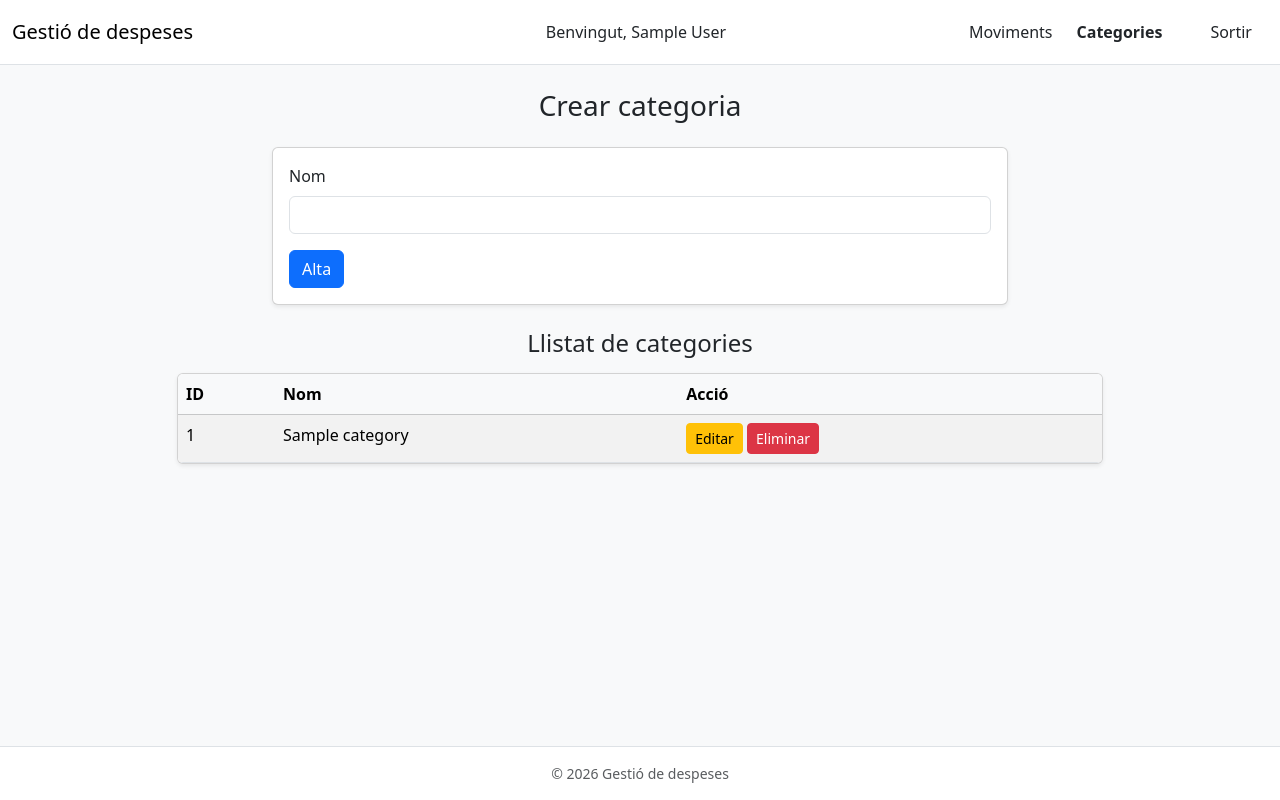
After one commit to RogerKeliu/DespesesGestio-Git, a PHP site: page /gestioCategories.php in a window 1280 px wide. The commit adds this page. Run offline with PHP 8.4, Linux system fonts and the light colour scheme; the visitor is signed in with stand-in values (Sample User, id 1); tables that the repository leaves empty or names only in its code hold one stand-in row (values such as "Sample post").

Commit message:
Crud Categories

```diff
--- /dev/null
+++ b/public/gestioCategories.php
@@ -0,0 +1,190 @@
+<?php
+declare(strict_types=1);
+
+session_start();
+
+require_once __DIR__ . '/objectes/Autenticacio.php';
+require_once __DIR__ . '/objectes/Categoria.php';
+
+Autenticacio::requerirAdmin();
+
+/** Redirecció després de POST (evita reenviament del formulari). */
+function redirigirAmbMissatge(string $missatge): never
+{
+    header('Location: gestioCategories.php?msg=' . rawurlencode($missatge));
+    exit;
+}
+
+if ($_SERVER['REQUEST_METHOD'] === 'POST') {
+    if (isset($_POST['alta'])) {
+        $nom = trim((string) ($_POST['nom'] ?? ''));
+        if ($nom === '') {
+            redirigirAmbMissatge('nom_buit');
+        }
+        try {
+            $categoria = new Categoria();
+            $categoria->nom = $nom;
+            $categoria->registrar();
+            redirigirAmbMissatge('alta_ok');
+        } catch (PDOException) {
+            redirigirAmbMissatge('nom_duplicat');
+        }
+    } elseif (isset($_POST['desar'])) {
+        $id = (int) ($_POST['id'] ?? 0);
+        $nom = trim((string) ($_POST['nom'] ?? ''));
+        if ($id < 1 || $nom === '') {
+            redirigirAmbMissatge('desar_error');
+        }
+        try {
+            $categoria = new Categoria();
+            $categoria->id = $id;
+            $categoria->nom = $nom;
+            $categoria->actualitzar();
+            redirigirAmbMissatge('desar_ok');
+        } catch (PDOException) {
+            redirigirAmbMissatge('nom_duplicat');
+        }
+    }
+}
+
+if (isset($_GET['accio'], $_GET['id']) && $_GET['accio'] === 'eliminar') {
+    $idElim = (int) $_GET['id'];
+    if ($idElim < 1) {
+        redirigirAmbMissatge('eliminar_error');
+    }
+    try {
+        $categoria = new Categoria();
+        $categoria->id = $idElim;
+        $categoria->eliminar();
+        redirigirAmbMissatge('eliminar_ok');
+    } catch (PDOException $e) {
+        $msg = $e->getMessage();
+        if (str_contains($msg, '1451') || str_contains($msg, 'Integrity constraint')) {
+            redirigirAmbMissatge('eliminar_fk');
+        }
+        redirigirAmbMissatge('eliminar_error');
+    }
+}
+
+$titolPagina = 'Gestió de categories — Gestió de despeses';
+$plantillaSeccio = 'categories';
+require __DIR__ . '/inclou/header.php';
+
+$missatgeClau = isset($_GET['msg']) ? (string) $_GET['msg'] : null;
+$textosMissatge = [
+    'alta_ok' => ['success', "La categoria s'ha creat correctament."],
+    'desar_ok' => ['success', "La categoria s'ha actualitzat correctament."],
+    'eliminar_ok' => ['success', "La categoria s'ha eliminat correctament."],
+    'nom_buit' => ['danger', 'El nom no pot estar buit.'],
+    'nom_duplicat' => ['warning', 'Ja existeix una categoria amb aquest nom.'],
+    'desar_error' => ['danger', "No s'ha pogut desar: dades incorrectes."],
+    'eliminar_fk' => ['warning', "No es pot eliminar: hi ha moviments que fan servir aquesta categoria."],
+    'eliminar_error' => ['danger', "No s'ha pogut eliminar la categoria."],
+];
+
+$accio = isset($_GET['accio']) ? (string) $_GET['accio'] : '';
+$idGet = isset($_GET['id']) ? (int) $_GET['id'] : 0;
+$modeEdicio = $accio === 'editar' && $idGet > 0;
+
+$categoriaEdicio = new Categoria();
+if ($modeEdicio) {
+    $categoriaEdicio->carregarPerId($idGet);
+    if ($categoriaEdicio->id === null) {
+        $modeEdicio = false;
+        $categoriaNoTrobada = true;
+    }
+}
+
+$categoriaLlistat = new Categoria();
+$categories = $categoriaLlistat->llistarCategories();
+?>
+
+<div class="container py-4">
+    <?php if ($missatgeClau !== null && isset($textosMissatge[$missatgeClau])): ?>
+        <?php
+        [$tipus, $text] = $textosMissatge[$missatgeClau];
+        ?>
+        <div class="alert alert-<?= htmlspecialchars($tipus, ENT_QUOTES, 'UTF-8') ?> alert-dismissible fade show" role="alert">
+            <?= htmlspecialchars($text, ENT_QUOTES, 'UTF-8') ?>
+            <button type="button" class="btn-close" data-bs-dismiss="alert" aria-label="Tancar"></button>
+        </div>
+    <?php endif; ?>
+
+    <?php if (isset($categoriaNoTrobada) && $categoriaNoTrobada): ?>
+        <div class="alert alert-warning" role="alert">No s'ha trobat la categoria sol·licitada.</div>
+    <?php endif; ?>
+
+    <?php if ($modeEdicio): ?>
+        <div class="row justify-content-center mb-4">
+            <div class="col-lg-8">
+                <h1 class="h3 mb-4 text-center">Editar categoria</h1>
+                <div class="card shadow-sm">
+                    <div class="card-body">
+                        <form method="post" action="gestioCategories.php">
+                            <input type="hidden" name="id" value="<?= (int) $categoriaEdicio->id ?>">
+                            <div class="mb-3">
+                                <label for="nom" class="form-label">Nom</label>
+                                <input type="text" id="nom" name="nom" class="form-control" required
+                                       maxlength="255"
+                                       value="<?= htmlspecialchars((string) $categoriaEdicio->nom, ENT_QUOTES, 'UTF-8') ?>">
+                            </div>
+                            <button type="submit" name="desar" class="btn btn-success">Desar</button>
+                            <a href="gestioCategories.php" class="btn btn-outline-secondary ms-2">Cancel·lar</a>
+                        </form>
+                    </div>
+                </div>
+            </div>
+        </div>
+    <?php else: ?>
+        <div class="row justify-content-center mb-4">
+            <div class="col-lg-8">
+                <h1 class="h3 mb-4 text-center">Crear categoria</h1>
+                <div class="card shadow-sm">
+                    <div class="card-body">
+                        <form method="post" action="gestioCategories.php">
+                            <div class="mb-3">
+                                <label for="nom" class="form-label">Nom</label>
+                                <input type="text" id="nom" name="nom" class="form-control" required maxlength="255">
+                            </div>
+                            <button type="submit" name="alta" class="btn btn-primary">Alta</button>
+                        </form>
+                    </div>
+                </div>
+            </div>
+        </div>
+    <?php endif; ?>
+
+    <div class="row justify-content-center">
+        <div class="col-12 col-xl-10">
+            <h2 class="h4 mb-3 text-center">Llistat de categories</h2>
+            <div class="table-responsive card shadow-sm">
+                <table class="table table-striped table-hover mb-0">
+                    <thead class="table-light">
+                    <tr>
+                        <th scope="col">ID</th>
+                        <th scope="col">Nom</th>
+                        <th scope="col">Acció</th>
+                    </tr>
+                    </thead>
+                    <tbody>
+                    <?php foreach ($categories as $fila): ?>
+                        <tr>
+                            <td><?= (int) $fila['id'] ?></td>
+                            <td><?= htmlspecialchars((string) $fila['nom'], ENT_QUOTES, 'UTF-8') ?></td>
+                            <td>
+                                <a href="gestioCategories.php?id=<?= (int) $fila['id'] ?>&accio=editar"
+                                   class="btn btn-warning btn-sm">Editar</a>
+                                <a href="gestioCategories.php?id=<?= (int) $fila['id'] ?>&accio=eliminar"
+                                   class="btn btn-danger btn-sm"
+                                   onclick="return confirm('Segur que vols eliminar aquesta categoria?');">Eliminar</a>
+                            </td>
+                        </tr>
+                    <?php endforeach; ?>
+                    </tbody>
+                </table>
+            </div>
+        </div>
+    </div>
+</div>
+
+<?php require __DIR__ . '/inclou/footer.php'; ?>
--- a/public/inclou/header.php
+++ b/public/inclou/header.php
@@ -41,7 +41,7 @@ $plantillaEsAdmin = Autenticacio::esAdmin();
                         <a class="nav-link p-2 <?= $plantillaSeccio === 'moviments' ? 'fw-semibold text-dark' : '' ?>"
                            href="gestiomoviments.php">Moviments</a>
                         <a class="nav-link p-2 <?= $plantillaSeccio === 'categories' ? 'fw-semibold text-dark' : '' ?>"
-                           href="#">Categories</a>
+                           href="gestioCategories.php">Categories</a>
                     <?php endif; ?>
                     <a class="nav-link p-2 <?= $plantillaEsAdmin ? 'ms-3 ms-md-4' : '' ?>"
                        href="logout.php">Sortir</a>
--- /dev/null
+++ b/public/objectes/Categoria.php
@@ -0,0 +1,67 @@
+<?php
+declare(strict_types=1);
+
+require_once __DIR__ . '/Connexio.php';
+
+/**
+ * Accés a la taula categories (id, nom).
+ */
+class Categoria extends Connexio
+{
+    public ?int $id = null;
+    public ?string $nom = null;
+
+    public function carregarPerId(int $id): void
+    {
+        $stmt = $this->connectar()->prepare('SELECT id, nom FROM categories WHERE id = :id');
+        $stmt->execute([':id' => $id]);
+        $row = $stmt->fetch(PDO::FETCH_ASSOC);
+        if ($row !== false) {
+            $this->id = (int) $row['id'];
+            $this->nom = (string) $row['nom'];
+        } else {
+            $this->id = null;
+            $this->nom = null;
+        }
+    }
+
+    /** @return list<array{id: int, nom: string}> */
+    public function llistarCategories(): array
+    {
+        $stmt = $this->connectar()->query('SELECT id, nom FROM categories ORDER BY nom ASC');
+        /** @var list<array{id: int, nom: string}> */
+        return $stmt->fetchAll(PDO::FETCH_ASSOC);
+    }
+
+    public function registrar(): void
+    {
+        if ($this->nom === null || $this->nom === '') {
+            throw new InvalidArgumentException('El nom és obligatori.');
+        }
+        $pdo = $this->connectar();
+        $stmt = $pdo->prepare('INSERT INTO categories (nom) VALUES (:nom)');
+        $stmt->execute([':nom' => $this->nom]);
+        $this->id = (int) $pdo->lastInsertId();
+    }
+
+    public function actualitzar(): void
+    {
+        if ($this->id === null || $this->nom === null || $this->nom === '') {
+            throw new InvalidArgumentException('Id i nom són obligatoris.');
+        }
+        $stmt = $this->connectar()->prepare('UPDATE categories SET nom = :nom WHERE id = :id');
+        $stmt->execute([
+            ':nom' => $this->nom,
+            ':id' => $this->id,
+        ]);
+    }
+
+    public function eliminar(): void
+    {
+        if ($this->id === null) {
+            throw new InvalidArgumentException('Id obligatori per eliminar.');
+        }
+        $stmt = $this->connectar()->prepare('DELETE FROM categories WHERE id = :id');
+        $stmt->execute([':id' => $this->id]);
+    }
+}
```
